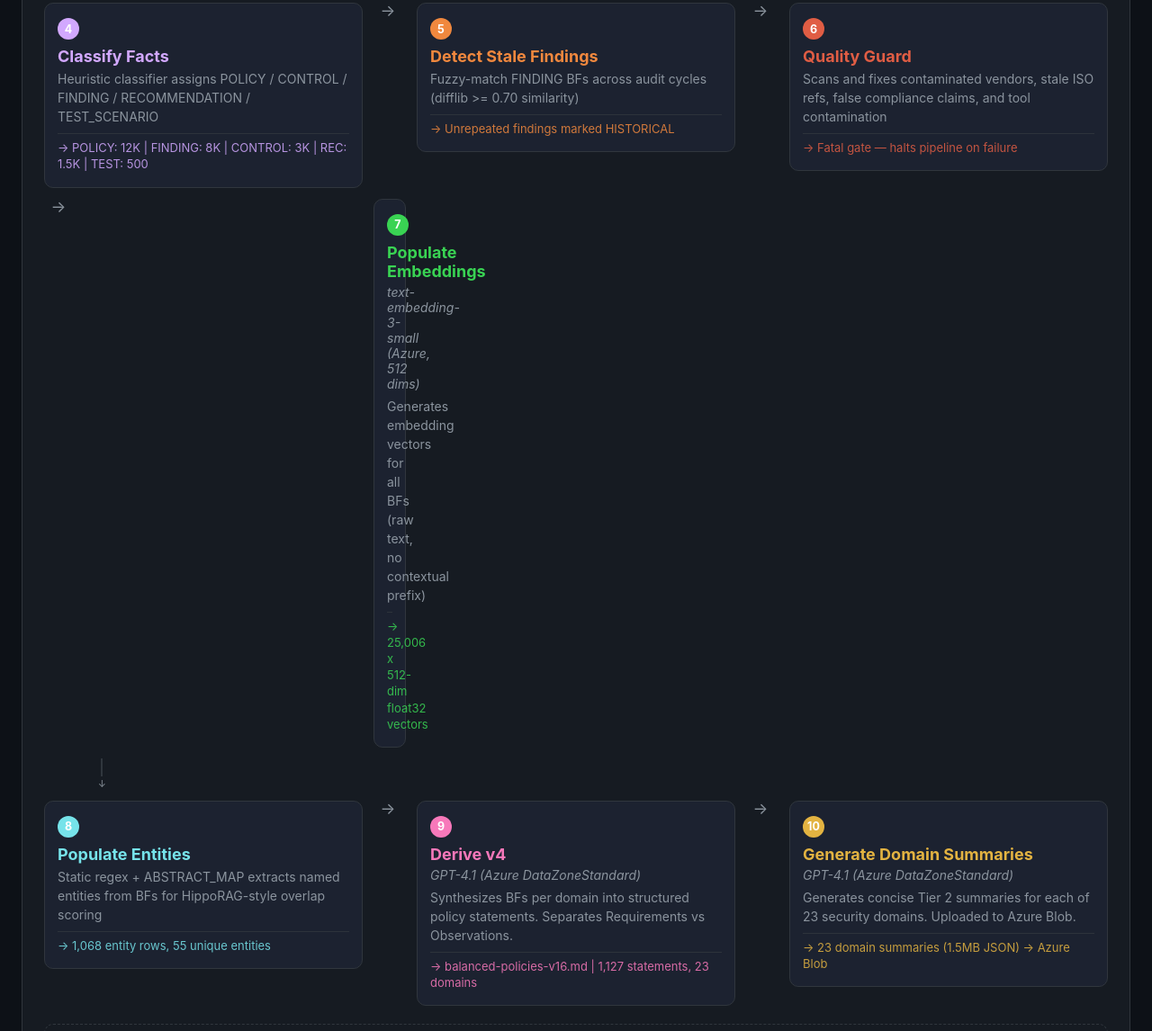
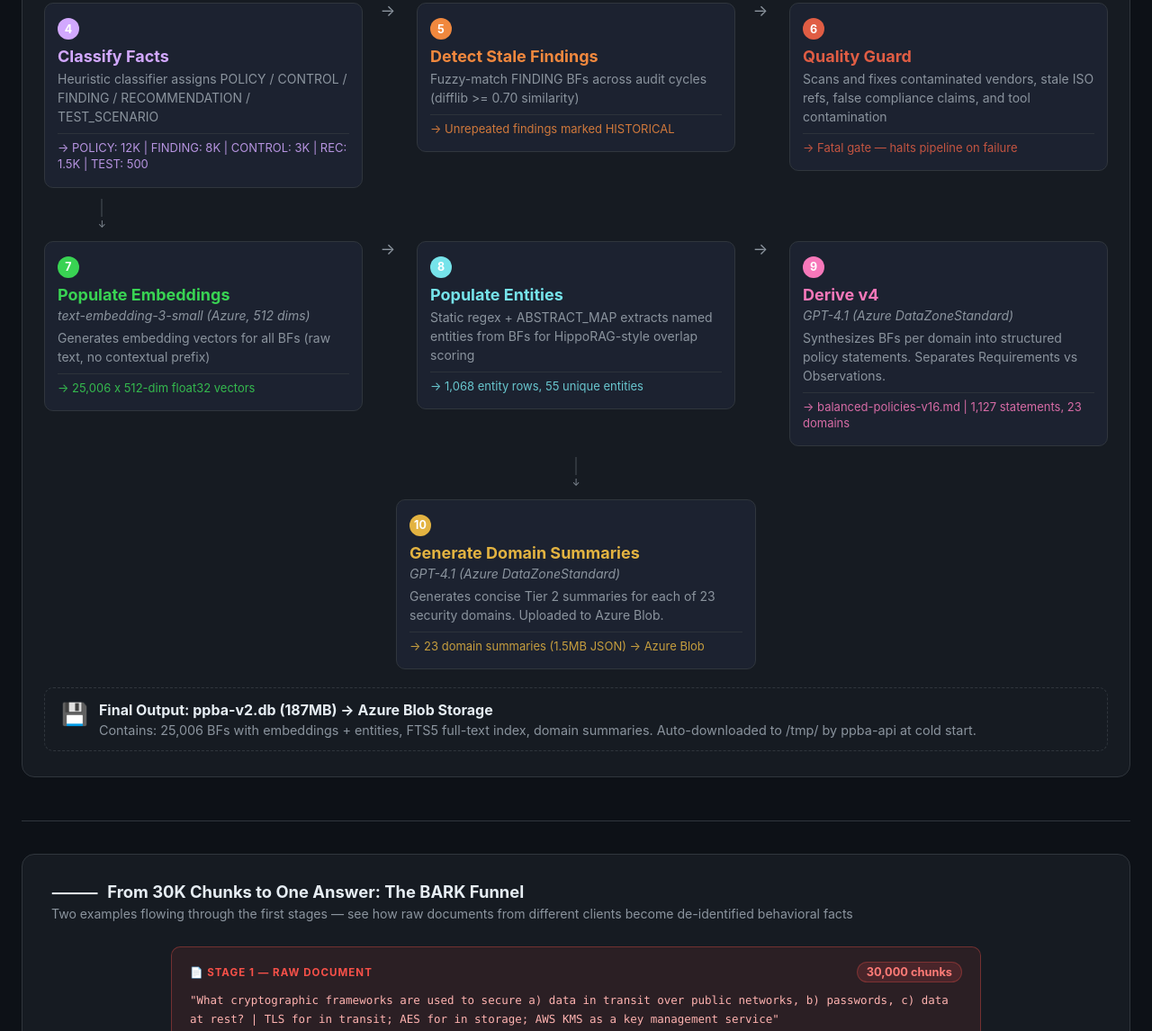
Before and after one commit to shtofadhor/bark-docs, a plain HTML site: page index.html in a window 1280 px wide. Shown: the part 617-1763 px from the top of the page at 90% size. Drawn offline with Linux system fonts and the light colour scheme.

Commit message:
fix: stages 7/8/9 in row, stage 10 centered below

```diff
--- a/index.html
+++ b/index.html
@@ -1297,7 +1297,11 @@ False SOC2/HITRUST claims stripped
         </div>
       </div>
 
-      <div class="connector"><div class="connector-arrow">&#8594;</div></div>
+      <div class="v-connector-group">
+        <div class="v-conn"><div class="v-conn-line"></div><span>&#8595;</span></div>
+        <div class="v-conn"></div>
+        <div class="v-conn"></div>
+      </div>
 
       <div class="stage-wrapper" id="p1-s7-wrap">
         <div class="stage" id="p1-s7" style="--stage-color: #39d353" data-modal="p1-s7">
@@ -1321,11 +1325,7 @@ float32 vectors in SQLite
         </div>
       </div>
 
-      <div class="v-connector-group">
-        <div class="v-conn"><div class="v-conn-line"></div><span>&#8595;</span></div>
-        <div class="v-conn"></div>
-        <div class="v-conn"></div>
-      </div>
+      <div class="connector"><div class="connector-arrow">&#8594;</div></div>
 
       <div class="stage-wrapper" id="p1-s8-wrap">
         <div class="stage" id="p1-s8" style="--stage-color: #76e3ea" data-modal="p1-s8">
@@ -1376,9 +1376,13 @@ remote users"</div></div>
         </div>
       </div>
 
-      <div class="connector"><div class="connector-arrow">&#8594;</div></div>
-
-      <div class="stage-wrapper" id="p1-s10-wrap">
+      <div class="v-connector-group">
+        <div class="v-conn"></div>
+        <div class="v-conn"><div class="v-conn-line"></div><span>&#8595;</span></div>
+        <div class="v-conn"></div>
+      </div>
+
+      <div class="stage-wrapper" id="p1-s10-wrap" style="grid-column: 1 / -1; max-width: 400px; margin: 0 auto;">
         <div class="stage" id="p1-s10" style="--stage-color: #e3b341" data-modal="p1-s10">
           <div class="stage-check" id="p1-s10-check">&#10003;</div>
           <div class="stage-number">10</div>
```
